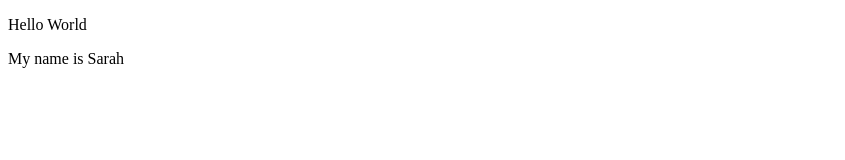
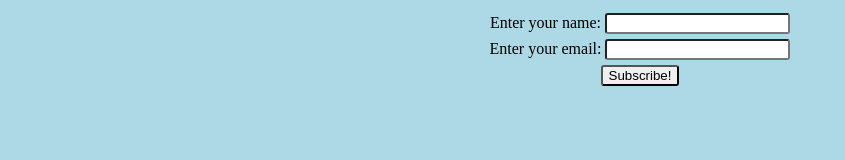
Before and after one commit to DevSSQ/project01, a plain HTML site: page index.html in a window 1280 px wide. Shown: the whole page, without its empty margins (0-845 px from the left). Drawn offline with Linux system fonts and the light colour scheme; files that its build step writes are made by us from their sources.

Commit message:
adding form

```diff
--- a/index.html
+++ b/index.html
@@ -4,11 +4,22 @@
         <title></title>
         <meta charset="UTF-8">
         <meta name="viewport" content="width=device-width, initial-scale=1">
-        <link href="css/style.css" rel="stylesheet">
+        <link href="./style.css" rel="stylesheet">
     </head>
     <body>
-        <p>Hello World</p>
-        <p>My name is Sarah</p>
+        <form action="" method="get" class="form">
+            <div class="form-example">
+              <label for="name">Enter your name: </label>
+              <input type="text" name="name" id="name" required>
+            </div>
+            <div class="form-example">
+              <label for="email">Enter your email: </label>
+              <input type="email" name="email" id="email" required>
+            </div>
+            <div class="form-example">
+              <input type="submit" value="Subscribe!">
+            </div>
+          </form>
 
     </body>
 </html>
--- a/style.css
+++ b/style.css
@@ -1,3 +1,15 @@
-/*
-stylesheet
-*/
+body{
+    background-color: lightblue;
+}
+
+.form{
+    display: flex;
+    flex-direction: column;
+    justify-content: center;
+    align-items: center;
+}
+
+input{
+    border-radius: 3px;
+    margin-top: 5px;
+}
```
